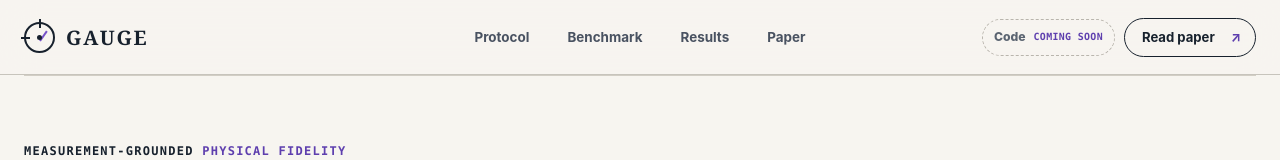
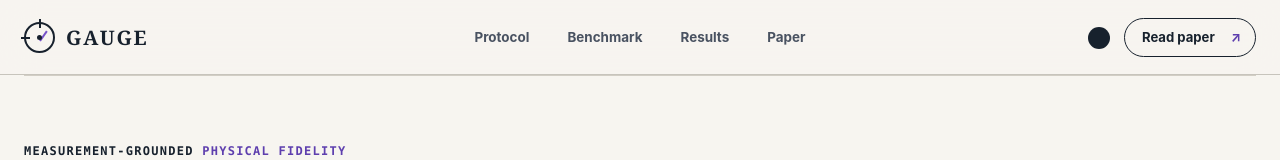
Before and after one commit to InternRobotics/GAUGE, a Next.js app: page / in a window 1280 px wide. Shown: the top 160 px of the page. Built offline with nearby package versions, Linux system fonts and the light colour scheme.

Commit message:
Use GitHub mark and BibTeX citation

```diff
--- a/app/GaugeDemo.tsx
+++ b/app/GaugeDemo.tsx
@@ -116,7 +116,12 @@ const worldScenes = [
   ] },
 ] as const;
 
-const citationText = "Wang, S., Feng, Y., Jiang, X., et al. (2026). GAUGE: A Measurement-Grounded Benchmark for Physical Fidelity in Simulation Engines and Video World Models.";
+const citationText = `@article{wang2026gauge,
+  title   = {GAUGE: A Measurement-Grounded Benchmark for Physical Fidelity in Simulation Engines and Video World Models},
+  author  = {Wang, Shuai and Feng, Yaxin and Jiang, Xuekun and Tian, Shihan and Yan, Ningyu and Shen, Xing and Lyu, Chaoyang and Wang, Hui and Zhou, Yunsong and Wang, Hanqing and Pang, Jiangmiao and Xiang, Yang and Gao, Xing and Shen, Chunhua and Zhang, Weinan},
+  year    = {2026},
+  note    = {Manuscript}
+}`;
 
 const taskVariants = (task: TrialTask) => task.id >= 2 && task.id <= 4 ? 3 : 1;
 const taskObservable = (task: TrialTask) => task.category === "rigid" ? "6-DoF position P(t)" : task.category === "textile" || task.category === "cable" ? "Gaussian curvature K(t)" : "Triangle area A(t)";
@@ -326,7 +331,7 @@ export function GaugeDemo() {
       <header className="site-header">
         <a className="brand" href="#top" aria-label="GAUGE home"><MiniMark /><span>GAUGE</span></a>
         <nav aria-label="Primary navigation"><a href="#protocol">Protocol</a><a href="#benchmark">Benchmark</a><a href="#results">Results</a><a href="#paper">Paper</a></nav>
-        <div className="header-actions"><span className="code-coming" aria-label="Code release coming soon"><b>Code</b><small>Coming soon</small></span><a className="header-cta" href="/gauge.pdf" target="_blank" rel="noreferrer">Read paper <span>↗</span></a></div>
+        <div className="header-actions"><span className="github-coming" role="img" aria-label="GitHub repository coming soon" title="GitHub repository coming soon"><i aria-hidden="true" /></span><a className="header-cta" href="/gauge.pdf" target="_blank" rel="noreferrer">Read paper <span>↗</span></a></div>
       </header>
 
       <section className="hero" id="top">
@@ -453,7 +458,7 @@ export function GaugeDemo() {
         </div>
       </section>
 
-      <section className="paper-cta" id="paper"><div><p className="eyebrow">GAUGE / Benchmark & citation</p><h2>Explore the evidence.<br />Cite the benchmark.</h2></div><div className="paper-cta-copy"><p>Start with the 22-task atlas and the interactive diagnostics. The paper remains available for methods, ablations, and complete tables.</p><div className="paper-cta-actions"><a className="button primary" href="#benchmark">Browse the benchmark <span>↓</span></a><a className="button secondary" href="/gauge.pdf" target="_blank" rel="noreferrer">Read the paper <span>↗</span></a></div><div className="citation-box"><span>Suggested citation</span><p>{citationText}</p><button onClick={copyCitation}>{citationCopied ? "Citation copied" : "Copy citation"}</button></div></div></section>
+      <section className="paper-cta" id="paper"><div><p className="eyebrow">GAUGE / Benchmark & citation</p><h2>Explore the evidence.<br />Cite the benchmark.</h2></div><div className="paper-cta-copy"><p>Start with the 22-task atlas and the interactive diagnostics. The paper remains available for methods, ablations, and complete tables.</p><div className="paper-cta-actions"><a className="button primary" href="#benchmark">Browse the benchmark <span>↓</span></a><a className="button secondary" href="/gauge.pdf" target="_blank" rel="noreferrer">Read the paper <span>↗</span></a></div><div className="citation-box"><div className="citation-head"><span>BibTeX</span><button onClick={copyCitation}>{citationCopied ? "Copied" : "Copy"}</button></div><pre><code>{citationText}</code></pre></div></div></section>
       <footer className="site-footer"><a className="brand" href="#top"><MiniMark /><span>GAUGE</span></a><p>Measurement-grounded physical fidelity for simulation and video world models.</p><span>© 2026 Shanghai Artificial Intelligence Laboratory.</span></footer>
       {activeTask && <TaskModal task={activeTask} onClose={() => setActiveTask(null)} />}
       {paperDetail && <PaperDetailModal detail={paperDetail} onClose={() => setPaperDetail(null)} />}
--- a/app/globals.css
+++ b/app/globals.css
@@ -318,6 +318,25 @@ footer > a:last-child { justify-self: end; color: #aeb7c4; font-size: .7rem; tex
 .code-disabled small { color: var(--orange-dark); font-family: var(--mono); font-size: .62rem; font-weight: 800; letter-spacing: .035em; text-transform: uppercase; }
 .button.code-disabled { border: 1px dashed var(--line); background: rgba(255,255,255,.24); }
 .button.code-disabled:hover { transform: none; }
+.github-coming {
+  width: 32px;
+  height: 32px;
+  display: inline-grid;
+  place-items: center;
+  border-radius: 50%;
+  cursor: default;
+}
+.github-coming i {
+  width: 22px;
+  height: 22px;
+  display: block;
+  border-radius: 50%;
+  background-color: var(--ink);
+  background-image: url("https://github.com/favicon.ico");
+  background-position: center;
+  background-repeat: no-repeat;
+  background-size: contain;
+}
 
 .micro { font-size: .74rem; line-height: 1.35; }
 .modal-copy dt,
@@ -465,9 +484,11 @@ footer > a:last-child { justify-self: end; color: #aeb7c4; font-size: .7rem; tex
 .paper-cta-actions { display: flex; flex-wrap: wrap; gap: 9px; }
 .paper-cta-actions .button.secondary { background: rgba(255,255,255,.42); }
 .citation-box { padding: 20px; border: 1px solid #c7c2b8; border-radius: 12px; background: rgba(255,255,255,.32); }
-.citation-box > span { color: var(--orange-dark); font-family: var(--mono); font-size: .7rem; font-weight: 800; letter-spacing: .07em; text-transform: uppercase; }
-.paper-cta .citation-box p { max-width: none; margin: 12px 0 15px; color: #485361; font-family: var(--sans); font-size: .78rem; line-height: 1.58; }
-.citation-box button { padding: 0 0 4px; border: 0; border-bottom: 1px solid #7a7189; background: transparent; color: var(--ink); cursor: pointer; font-size: .73rem; font-weight: 780; }
+.citation-head { display: flex; align-items: center; justify-content: space-between; gap: 18px; }
+.citation-head span { color: var(--orange-dark); font-family: var(--mono); font-size: .7rem; font-weight: 800; letter-spacing: .07em; text-transform: uppercase; }
+.citation-head button { padding: 0 0 3px; border: 0; border-bottom: 1px solid #7a7189; background: transparent; color: var(--ink); cursor: pointer; font-size: .73rem; font-weight: 780; }
+.citation-box pre { margin: 15px 0 0; color: #384452; font-family: var(--mono); font-size: .69rem; line-height: 1.58; white-space: pre-wrap; overflow-wrap: anywhere; }
+.citation-box code { font: inherit; }
 
 .site-footer { min-height: 130px; grid-template-columns: auto minmax(280px, 1fr) auto; gap: 36px; }
 .site-footer p { max-width: 58ch; margin: 0; color: #aab4c1; font-size: .79rem; line-height: 1.5; }
```
Also changed, not shown: 1 other file (tests, documents, lock files or other folders).
